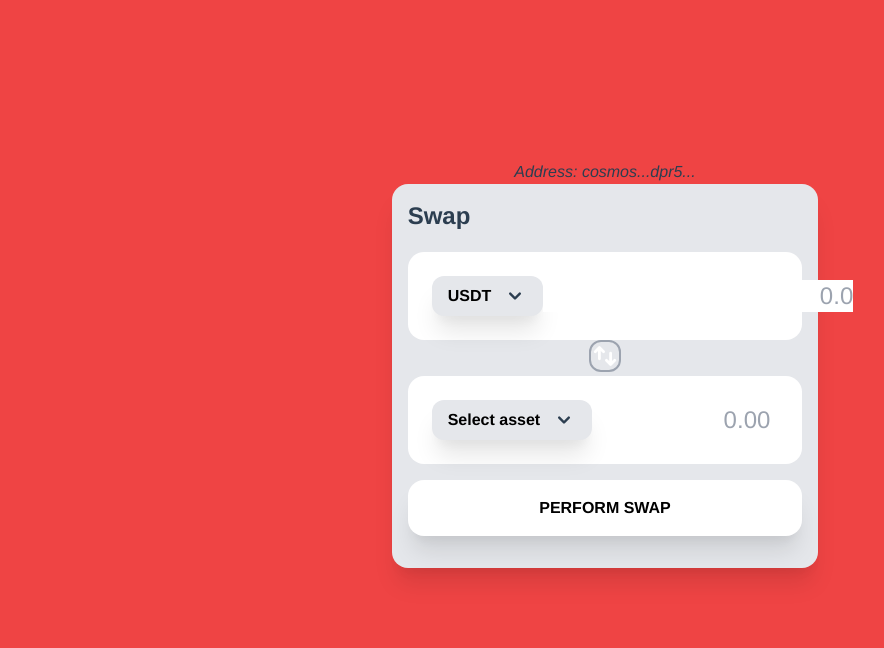
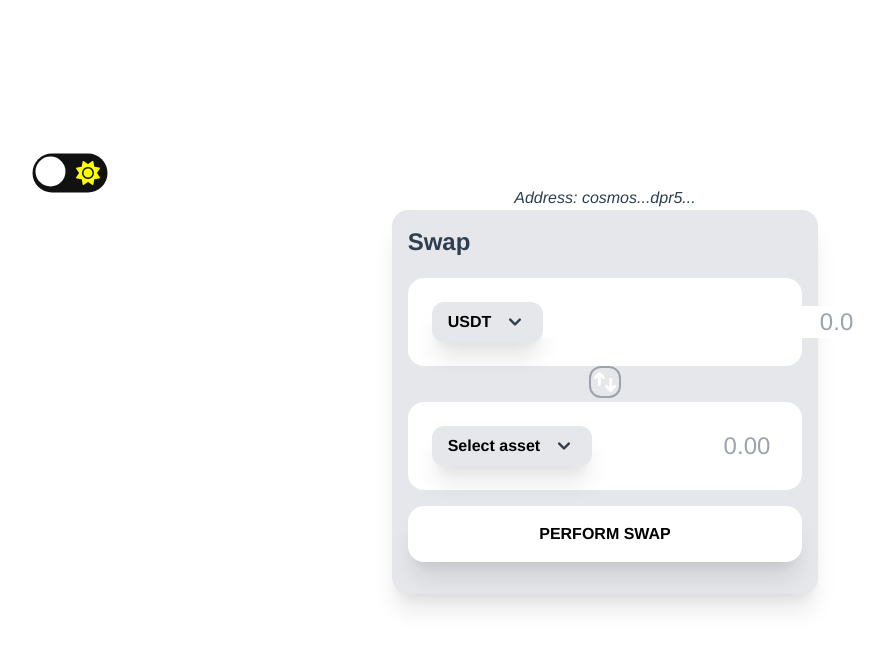
Before and after one commit to sammieeblaque/emeris-frontend, a Vue app: page / in a window 1280 px wide. Shown: the top 648 px of the page, without its empty margins (35-919 px from the left). Built offline with nearby package versions, Linux system fonts and the light colour scheme.

Commit message:
chore: implemented dark mode

```diff
--- a/public/index.html
+++ b/public/index.html
@@ -1,15 +1,24 @@
 <!DOCTYPE html>
 <html lang="">
   <head>
-    <meta charset="utf-8">
-    <meta http-equiv="X-UA-Compatible" content="IE=edge">
-    <meta name="viewport" content="width=device-width,initial-scale=1.0">
-    <link rel="icon" href="<%= BASE_URL %>favicon.ico">
+    <meta charset="utf-8" />
+    <meta http-equiv="X-UA-Compatible" content="IE=edge" />
+    <meta name="viewport" content="width=device-width,initial-scale=1.0" />
+    <link rel="icon" href="<%= BASE_URL %>favicon.ico" />
+    <link
+      rel="stylesheet"
+      href="https://cdnjs.cloudflare.com/ajax/libs/font-awesome/6.0.0-beta2/css/all.min.css
+    "
+    />
     <title><%= htmlWebpackPlugin.options.title %></title>
   </head>
   <body>
     <noscript>
-      <strong>We're sorry but <%= htmlWebpackPlugin.options.title %> doesn't work properly without JavaScript enabled. Please enable it to continue.</strong>
+      <strong
+        >We're sorry but <%= htmlWebpackPlugin.options.title %> doesn't work
+        properly without JavaScript enabled. Please enable it to
+        continue.</strong
+      >
     </noscript>
     <div id="app"></div>
     <!-- built files will be auto injected -->
--- a/src/App.vue
+++ b/src/App.vue
@@ -1,18 +1,35 @@
 <template>
-  <section class="bg-red-500 min-h-screen pt-40">
+  <section class="bg-white dark:bg-black min-h-screen pt-40">
+    <toggle-button />
     <Address />
     <swap-card />
   </section>
 </template>
 
 <script>
+import { mapGetters } from "vuex";
 import Address from "./components/Address.vue";
 import SwapCard from "./components/SwapCard.vue";
+import ToggleButton from "./components/ToggleButton.vue";
 export default {
   name: "App",
   components: {
     Address,
     SwapCard,
+    ToggleButton,
+  },
+  beforeMount() {
+    this.$store.dispatch("initTheme");
+  },
+  computed: {
+    ...mapGetters({ theme: "getTheme" }),
+  },
+  watch: {
+    theme(newTheme) {
+      newTheme === "light"
+        ? document.querySelector("html").classList.remove("dark")
+        : document.querySelector("html").classList.add("dark");
+    },
   },
 };
 </script>
--- /dev/null
+++ b/src/components/ToggleButton.vue
@@ -0,0 +1,67 @@
+<template>
+  <div class="pl-20">
+    <input
+      type="checkbox"
+      @click="toggleTheme"
+      class="checkbox cursor-pointer"
+      id="checkbox"
+    />
+    <label for="checkbox" class="label">
+      <i class="fas fa-moon"></i>
+      <i class="fas fa-sun"></i>
+      <div class="ball"></div>
+    </label>
+  </div>
+</template>
+<script>
+export default {
+  methods: {
+    toggleTheme() {
+      this.$store.dispatch("toggleTheme");
+    },
+  },
+};
+</script>
+<style>
+.checkbox {
+  opacity: 0;
+  position: absolute;
+}
+
+.label {
+  width: 50px;
+  height: 26px;
+  background-color: #111;
+  display: flex;
+  border-radius: 50px;
+  align-items: center;
+  justify-content: space-between;
+  padding: 5px;
+  position: relative;
+  transform: scale(1.5);
+}
+
+.ball {
+  width: 20px;
+  height: 20px;
+  background-color: white;
+  position: absolute;
+  top: 2px;
+  left: 2px;
+  border-radius: 50%;
+  transition: transform 0.2s linear;
+}
+
+/*  target the elemenent after the label*/
+.checkbox:checked + .label .ball {
+  transform: translateX(24px);
+}
+
+.fa-moon {
+  color: pink;
+}
+
+.fa-sun {
+  color: yellow;
+}
+</style>
--- a/src/store/index.js
+++ b/src/store/index.js
@@ -1,8 +1,11 @@
-import { createStore } from "vuex";
+import Vuex from "vuex";
+import theme from "./modules/theme";
 
-export default createStore({
+export default new Vuex.Store({
   state: {},
   mutations: {},
   actions: {},
-  modules: {},
+  modules: {
+    theme,
+  },
 });
--- /dev/null
+++ b/src/store/modules/theme.js
@@ -0,0 +1,40 @@
+export default {
+  state: {
+    theme: {},
+  },
+  mutations: {
+    SET_THEME(state, theme) {
+      state.theme = theme;
+      localStorage.theme = theme;
+    },
+  },
+  actions: {
+    initTheme({ commit }) {
+      const cachedTheme = localStorage.theme ? localStorage.theme : false;
+      //  `true` if the user has set theme to `dark` on browser/OS
+      const userPrefersDark = window.matchMedia(
+        "(prefers-color-scheme: dark)"
+      ).matches;
+
+      if (cachedTheme) commit("SET_THEME", cachedTheme);
+      else if (userPrefersDark) commit("SET_THEME", "dark");
+      else commit("SET_THEME", "light");
+    },
+    toggleTheme({ commit }) {
+      switch (localStorage.theme) {
+        case "light":
+          commit("SET_THEME", "dark");
+          break;
+
+        default:
+          commit("SET_THEME", "light");
+          break;
+      }
+    },
+  },
+  getters: {
+    getTheme: (state) => {
+      return state.theme;
+    },
+  },
+};
--- a/tailwind.config.js
+++ b/tailwind.config.js
@@ -1,6 +1,6 @@
 module.exports = {
   purge: [],
-  darkMode: "media", // or 'media' or 'class'
+  darkMode: "class", // or 'media' or 'class'
   theme: {
     extend: {},
   },
```
